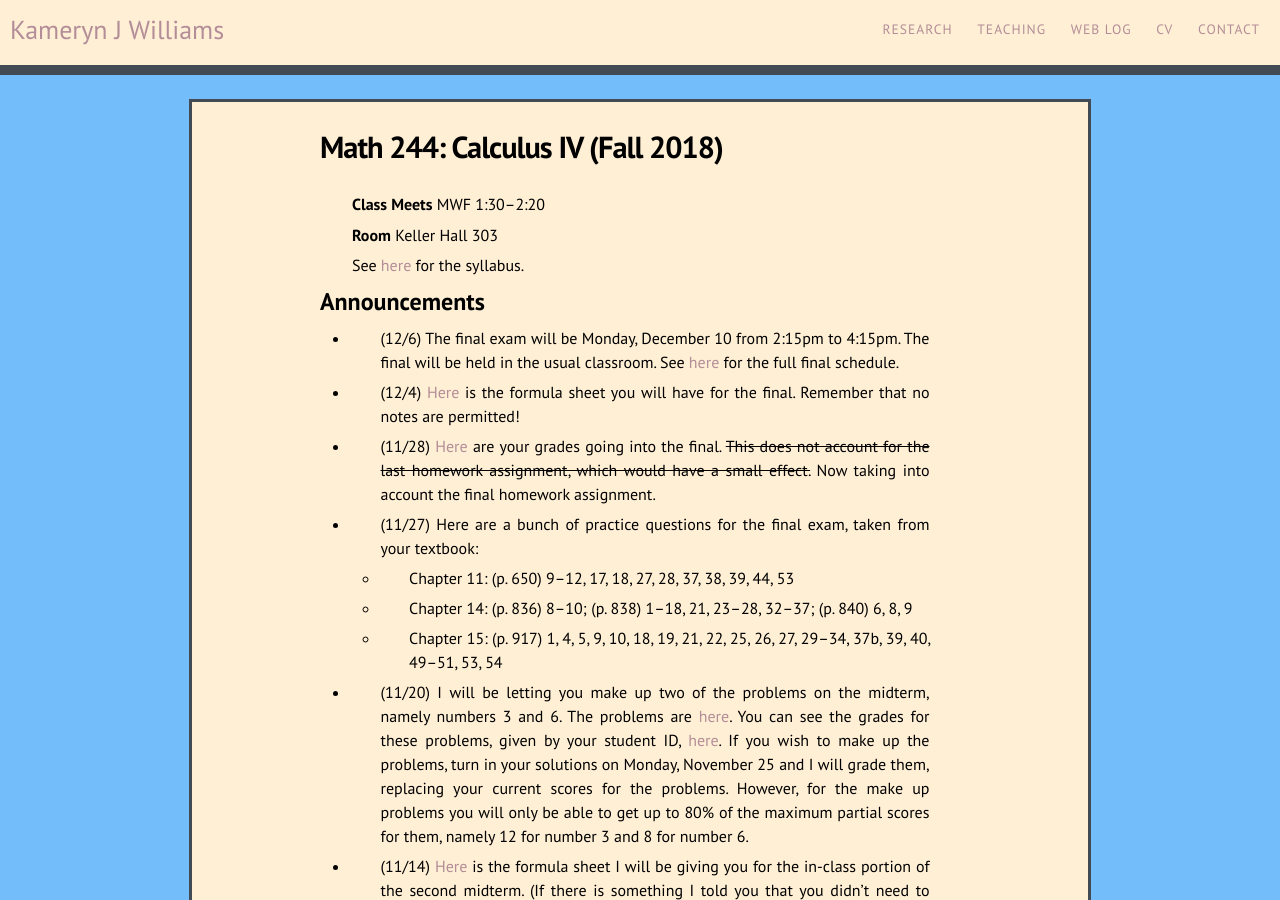
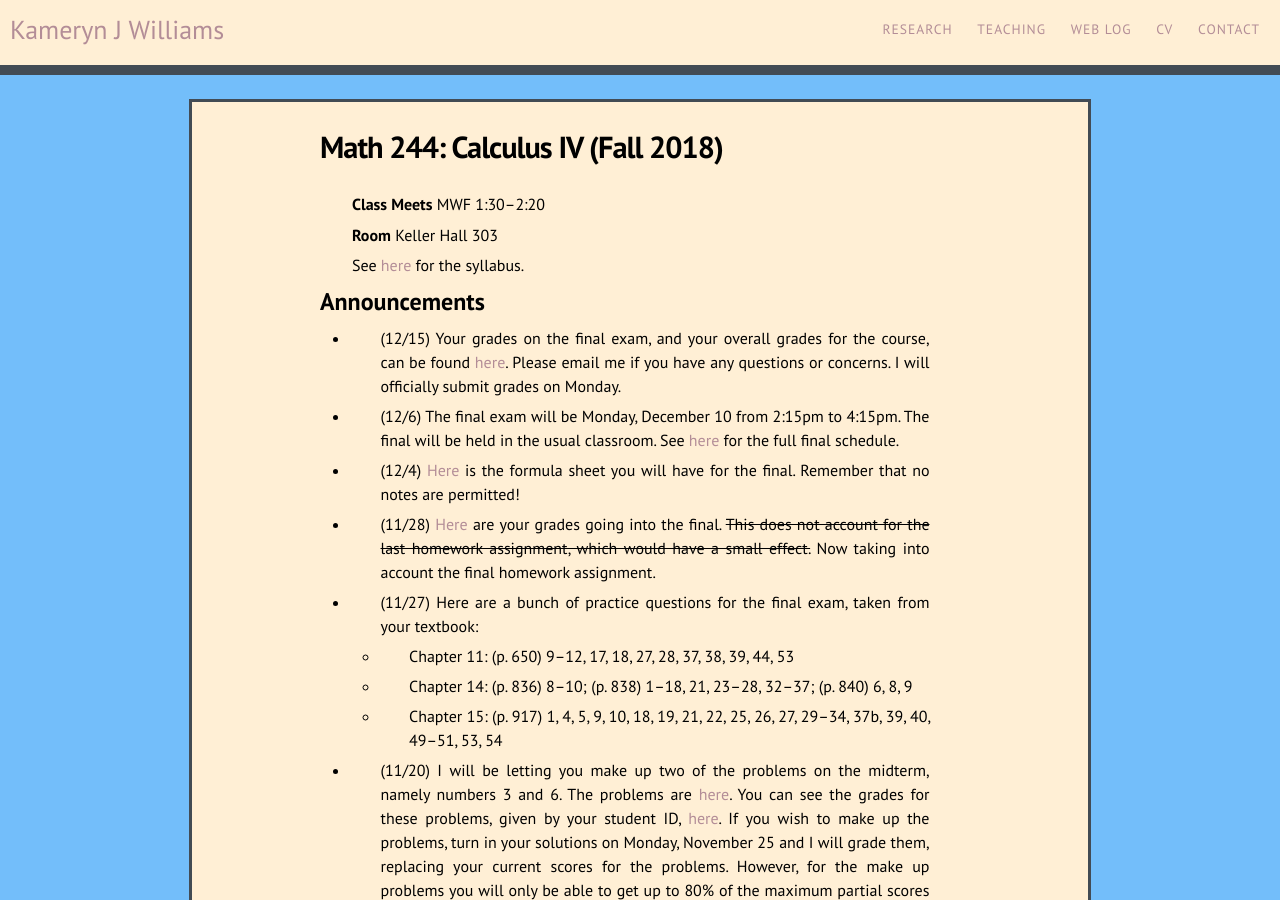
Before and after one commit to kamerynjw/kamerynjw.github.io, a Jekyll site: the page built from teaching/2018/math244.md, in a window 1280 px wide and 900 px high. Built offline with Jekyll 4.4.1, drawn with Linux system fonts in a browser that asks for light colours; nearby versions of some CDN libraries; formulas are drawn with MathJax 3.

Commit message:
added grades for 244

```diff
--- a/teaching/2018/math244.md
+++ b/teaching/2018/math244.md
@@ -12,6 +12,8 @@ See [here]({{ page.url }}syllabus) for the syllabus.
 
 Announcements
 -------------
+
+* (12/15) Your grades on the final exam, and your overall grades for the course, can be found [here]({{ page.url }}final-grades.pdf). Please email me if you have any questions or concerns. I will officially submit grades on Monday.
 
 * (12/6) The final exam will be Monday, December 10 from 2:15pm to 4:15pm. The final will be held in the usual classroom. See [here](http://manoa.hawaii.edu/undergrad/schedule/final-exams/fall/) for the full final schedule.
 
```
Also changed, not shown: 1 other file.
